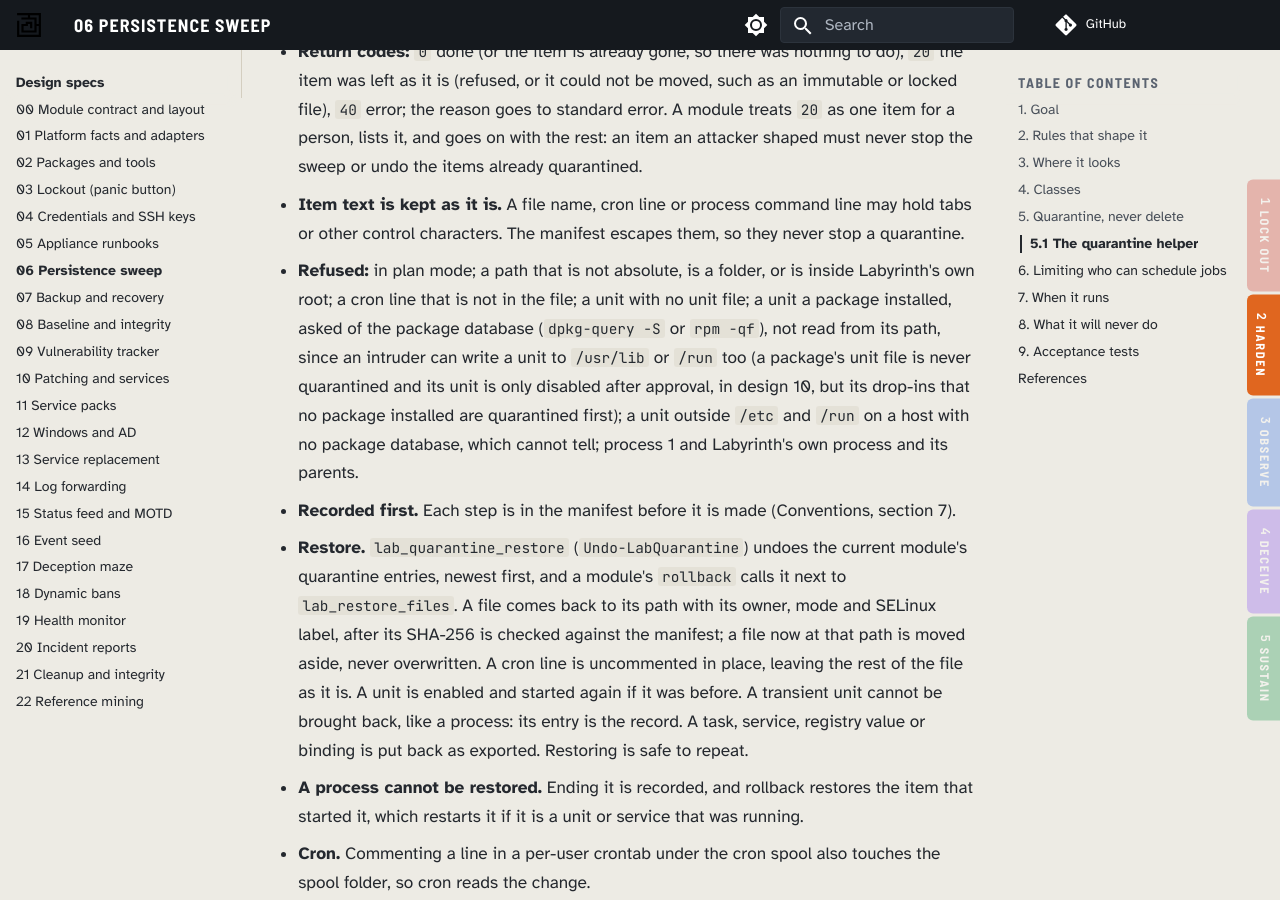
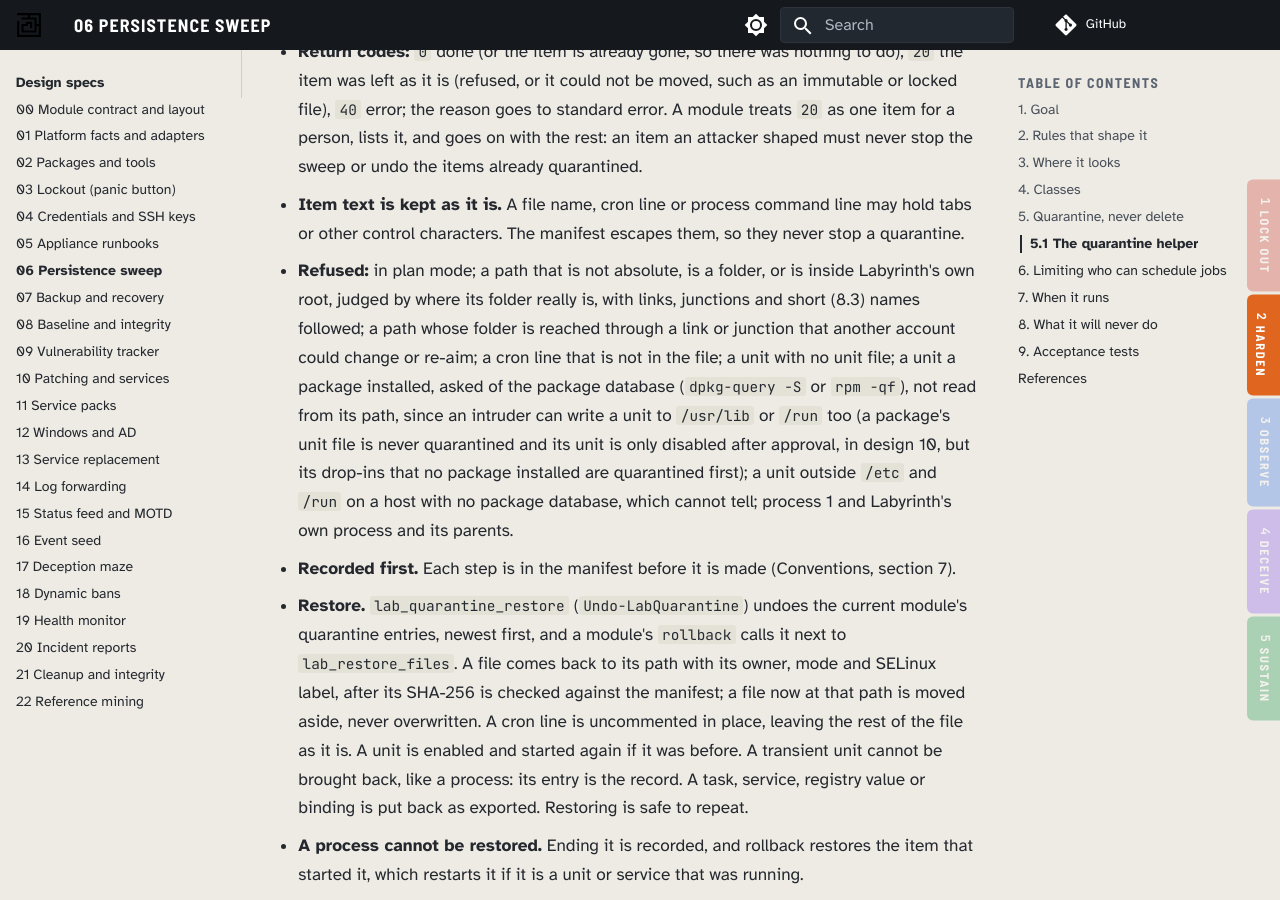
Before and after one commit to dotnetdork/Labyrinth, an MkDocs documentation site: the page built from docs/design/06-Persistence-Sweep.md, in a window 1280 px wide and 900 px high, scrolled down 7866 px. Built offline with MkDocs 1.6.1 and Material for MkDocs 9.7.7, drawn with Linux system fonts in a browser that asks for light colours; comment, search, counter and statistics services are not loaded.

Commit message:
Judge quarantine paths by where their folder really is
The check that keeps quarantine out of Labyrinth's own tree compared
text, so a path through a linked folder (a junction on Windows) passed
it. The folder is now followed one part at a time, through symbolic
links, junctions and short (8.3) names, and the real path is compared
with the resolved Labyrinth folders. A path whose folder is reached
through a link another account could change or re-aim is refused for a
person to check.

Closes #184

```diff
--- a/docs/design/06-Persistence-Sweep.md
+++ b/docs/design/06-Persistence-Sweep.md
@@ -113,7 +113,7 @@ Quarantine is a core helper (`core/quarantine/`), so every module that removes a
 
 - **Return codes:** `0` done (or the item is already gone, so there was nothing to do), `20` the item was left as it is (refused, or it could not be moved, such as an immutable or locked file), `40` error; the reason goes to standard error. A module treats `20` as one item for a person, lists it, and goes on with the rest: an item an attacker shaped must never stop the sweep or undo the items already quarantined.
 - **Item text is kept as it is.** A file name, cron line or process command line may hold tabs or other control characters. The manifest escapes them, so they never stop a quarantine.
-- **Refused:** in plan mode; a path that is not absolute, is a folder, or is inside Labyrinth's own root; a cron line that is not in the file; a unit with no unit file; a unit a package installed, asked of the package database (`dpkg-query -S` or `rpm -qf`), not read from its path, since an intruder can write a unit to `/usr/lib` or `/run` too (a package's unit file is never quarantined and its unit is only disabled after approval, in design 10, but its drop-ins that no package installed are quarantined first); a unit outside `/etc` and `/run` on a host with no package database, which cannot tell; process 1 and Labyrinth's own process and its parents.
+- **Refused:** in plan mode; a path that is not absolute, is a folder, or is inside Labyrinth's own root, judged by where its folder really is, with links, junctions and short (8.3) names followed; a path whose folder is reached through a link or junction that another account could change or re-aim; a cron line that is not in the file; a unit with no unit file; a unit a package installed, asked of the package database (`dpkg-query -S` or `rpm -qf`), not read from its path, since an intruder can write a unit to `/usr/lib` or `/run` too (a package's unit file is never quarantined and its unit is only disabled after approval, in design 10, but its drop-ins that no package installed are quarantined first); a unit outside `/etc` and `/run` on a host with no package database, which cannot tell; process 1 and Labyrinth's own process and its parents.
 - **Recorded first.** Each step is in the manifest before it is made (Conventions, section 7).
 - **Restore.** `lab_quarantine_restore` (`Undo-LabQuarantine`) undoes the current module's quarantine entries, newest first, and a module's `rollback` calls it next to `lab_restore_files`. A file comes back to its path with its owner, mode and SELinux label, after its SHA-256 is checked against the manifest; a file now at that path is moved aside, never overwritten. A cron line is uncommented in place, leaving the rest of the file as it is. A unit is enabled and started again if it was before. A transient unit cannot be brought back, like a process: its entry is the record. A task, service, registry value or binding is put back as exported. Restoring is safe to repeat.
 - **A process cannot be restored.** Ending it is recorded, and rollback restores the item that started it, which restarts it if it is a unit or service that was running.
```
Also changed, not shown: 4 other files.
